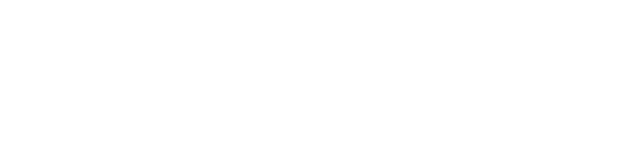
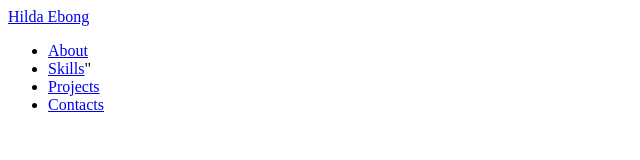
Before and after one commit to Hil4life/developer-portfolio, a plain HTML site: page index.html in a window 1280 px wide. Shown: the whole page, without its empty margins (0-640 px from the left). Drawn offline with Linux system fonts and the light colour scheme.

Commit message:
Add davigation structur

```diff
--- a/index.html
+++ b/index.html
@@ -13,6 +13,15 @@
 
                 <nav>
 
+                <a href="#" class="logo">Hilda Ebong</a>
+
+                <ul class="nav-links">
+                    <li><a href="#about">About</a></li>
+                    <li><a href="#skills">Skills</a>"</li>
+                    <li><a href="#projects">Projects</a></li>
+                    <li><a href="contact">Contacts</a></li>
+
+                </ul>
                 </nav>
             </header>
             <section id="skills">
```
